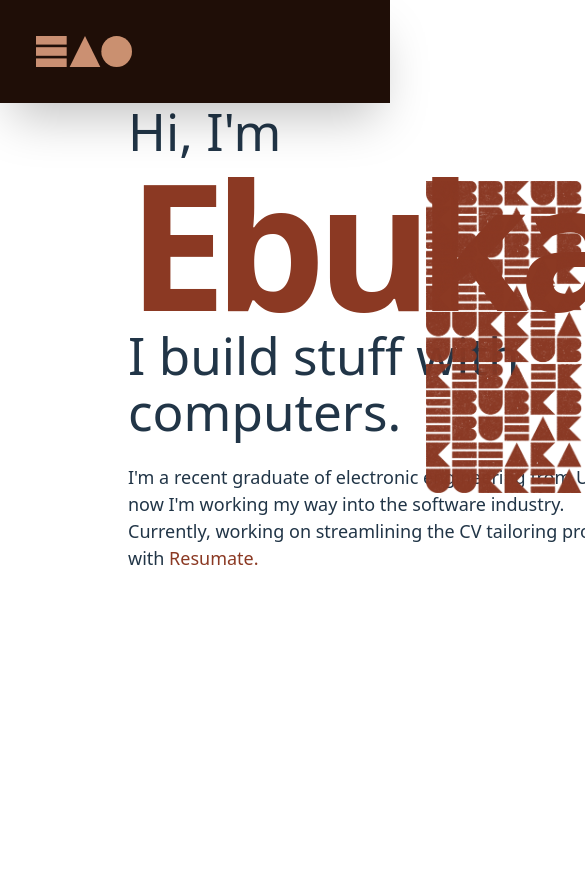
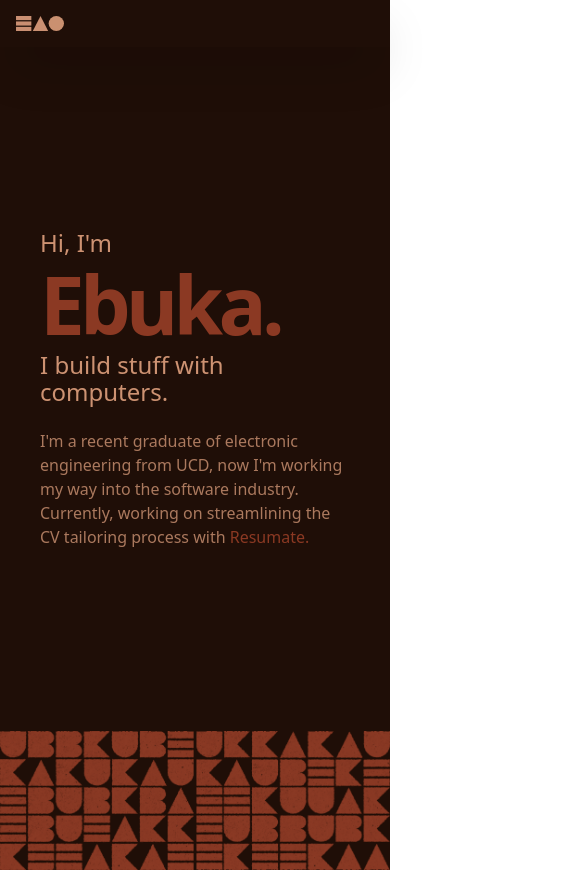
Before and after one commit to EbukaAmadiObi/ebuka.dev, a React (Vite) app: page / in a window 390 px wide. Shown: the top 870 px of the page, 585 px wide, since content can reach past the window. Before the commit the page ends 844 px from the top, so only its background shows below. Built offline with nearby package versions, Linux system fonts and the light colour scheme; a web font is replaced by a local one.

Commit message:
Added responsive hero image

```diff
--- a/package.json
+++ b/package.json
@@ -4,7 +4,7 @@
   "version": "0.0.0",
   "type": "module",
   "scripts": {
-    "dev": "vite",
+    "dev": "vite --host",
     "build": "vite build",
     "lint": "eslint .",
     "preview": "vite preview"
--- a/src/index.css
+++ b/src/index.css
@@ -12,9 +12,7 @@
   line-height: 1.5;
   font-weight: 400;
 
-  color-scheme: light dark;
-  color: #ecaa88;
-  background-color: #1f0e07;
+  color: #cd9272;
 
   font-synthesis: none;
   text-rendering: optimizeLegibility;
@@ -30,8 +28,9 @@ a {
 a:hover {
   color: #6b2c1b;
 }
+
 p {
-  font-size: large;
+  @apply text-sm md:text-lg;
 }
 
 body {
@@ -41,7 +40,8 @@ body {
 }
 
 h1 {
-  font-size: 3.2em;
+  @apply text-2xl md:text-[3.2em];
+
   line-height: 1.1;
   font-weight: 500;
 }
@@ -64,16 +64,3 @@ button:focus,
 button:focus-visible {
   outline: 4px auto -webkit-focus-ring-color;
 }
-
-@media (prefers-color-scheme: light) {
-  :root {
-    color: #213547;
-    background-color: #ffffff;
-  }
-  a:hover {
-    color: #747bff;
-  }
-  button {
-    background-color: #f9f9f9;
-  }
-}
--- a/src/main.jsx
+++ b/src/main.jsx
@@ -3,9 +3,6 @@ import { createRoot } from 'react-dom/client'
 import './index.css'
 import App from './App.jsx'
 import { BrowserRouter } from 'react-router-dom'
-// Removed @vercel/analytics/next import — this package is for Next.js projects and
-// will throw when used in a Vite/CRA app. If you want Vercel analytics on a non-Next
-// app, use the generic snippet or a different analytics provider.
 
 createRoot(document.getElementById('root')).render(
   <StrictMode>
--- a/src/pages/home.jsx
+++ b/src/pages/home.jsx
@@ -1,5 +1,4 @@
 import logo from "/logo.svg"
-import hero from "/hero.webp"
 import { useState, useEffect, useRef } from 'react'
 
 // About
@@ -37,9 +36,9 @@ function Header() {
 
   return (
     <div
-      className={`sticky top-0 z-50 w-screen max-h-30 shadow-2xl flex flex-row items-center p-9 bg-[#1f0e07] transform transition-transform duration-300 ease-in-out ${hidden ? '-translate-y-full' : 'translate-y-0'}`}
+      className={`sticky top-0 z-50 w-screen max-h-15 md:max-h-30 shadow-2xl flex flex-row items-center p-4 md:p-9 bg-[#1f0e07] transform transition-transform duration-300 ease-in-out ${hidden ? '-translate-y-full' : 'translate-y-0'}`}
     >
-      <img src={logo} className="w-24" alt="EAO Logo"/>
+      <img src={logo} className="w-12 md:w-24" alt="EAO Logo"/>
     </div>
   )
 }
@@ -49,26 +48,41 @@ export default function Home() {
     return (
       <div className="flex flex-col">
         <Header/>
-        <div className='w-full flex flex-row'>
-          <div className='max-h-[calc(100vh-10rem)] w-[60vw] flex items-center ml-32 mr-16'>
+        <div className='w-full flex flex-col md:flex-row bg-[#1f0e07]'>
+          <div className='h-[calc(100vh-10rem)] md:w-[60vw] flex items-center mx-10 md:mx-15 lg:mx-32'>
             <div>
               <h1>Hi, I'm</h1>
-              <h3 className='text-[#8b3923] font-semibold text-[11rem] tracking-tighter leading-42'>
-                <span className='tracking-[-0.07em]'>E</span>
-                <span className='tracking-[-0.05em]'>b</span>
-                <span className='tracking-[-0.08em]'>u</span>
-                <span className='tracking-[-0.05em]'>k</span>
-                <span className='tracking-[-0.05em]'>a.</span>
+              <h3 className='text-[#8b3923] font-semibold text-[5rem] md:text-[11rem] tracking-[-0.06em] leading-24 md:leading-40'>
+                Ebuka.
               </h3>
               <h1>I build stuff with computers.</h1>
               <br/>
-              <p>I'm a recent graduate of electronic engineering from UCD,
-now I'm working my way into the software industry. <br/>
+              <div className="md:text-2xl text-[#ab795e]">I'm a recent graduate of electronic engineering from UCD,
+now I'm working my way into the software industry.
 Currently, working on streamlining the CV tailoring
-process with <a href="https://resumate.cv" target="_blank">Resumate.</a></p>
+process with <a href="https://resumate.cv" target="_blank">Resumate.</a></div>
             </div>
           </div>
-          <img src={hero} className="ml-auto w-[40vw] h-auto object-contain" alt="Letter pattern" />
+          {/*<img src={hero} className="ml-auto md:w-[40vw] h-auto object-contain" alt="Letter pattern" />*/}
+          <picture>
+              <source
+                media="(min-width:768px)"
+                type="image/webp"
+                srcSet="/hero.webp"
+              />
+
+              <source
+                type="image/webp"
+                srcSet="/hero-hor.webp"
+              />
+
+              <img
+                src="/images/hero-mobile.webp"
+                className="ml-auto md:w-[40vw] h-auto object-contain"
+                alt="Hero illustration"
+                loading="lazy"
+              />
+            </picture>
         </div>
 
       </div>
```
Also changed, not shown: public/hero-hor.webp (added), public/hero.webp.
